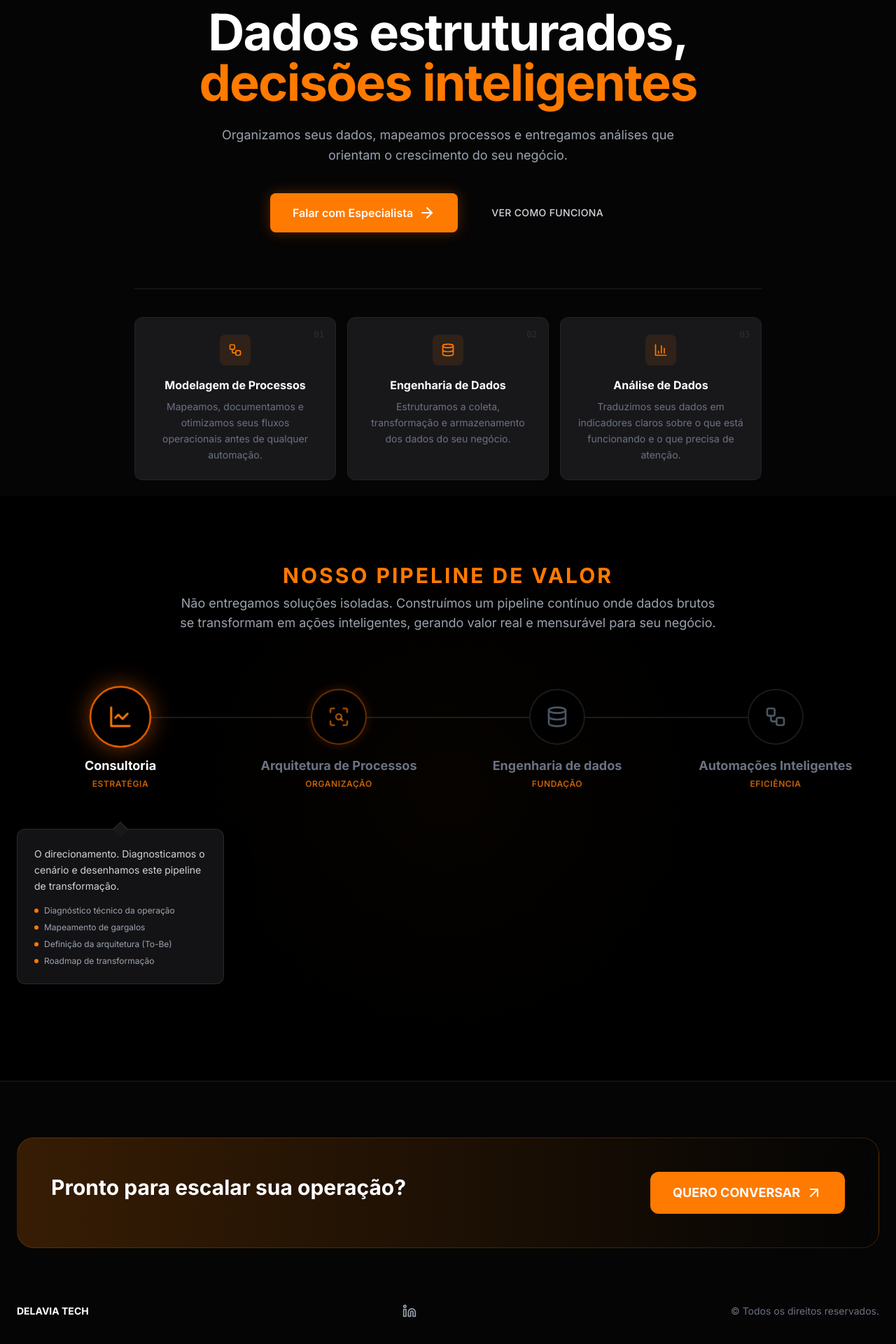
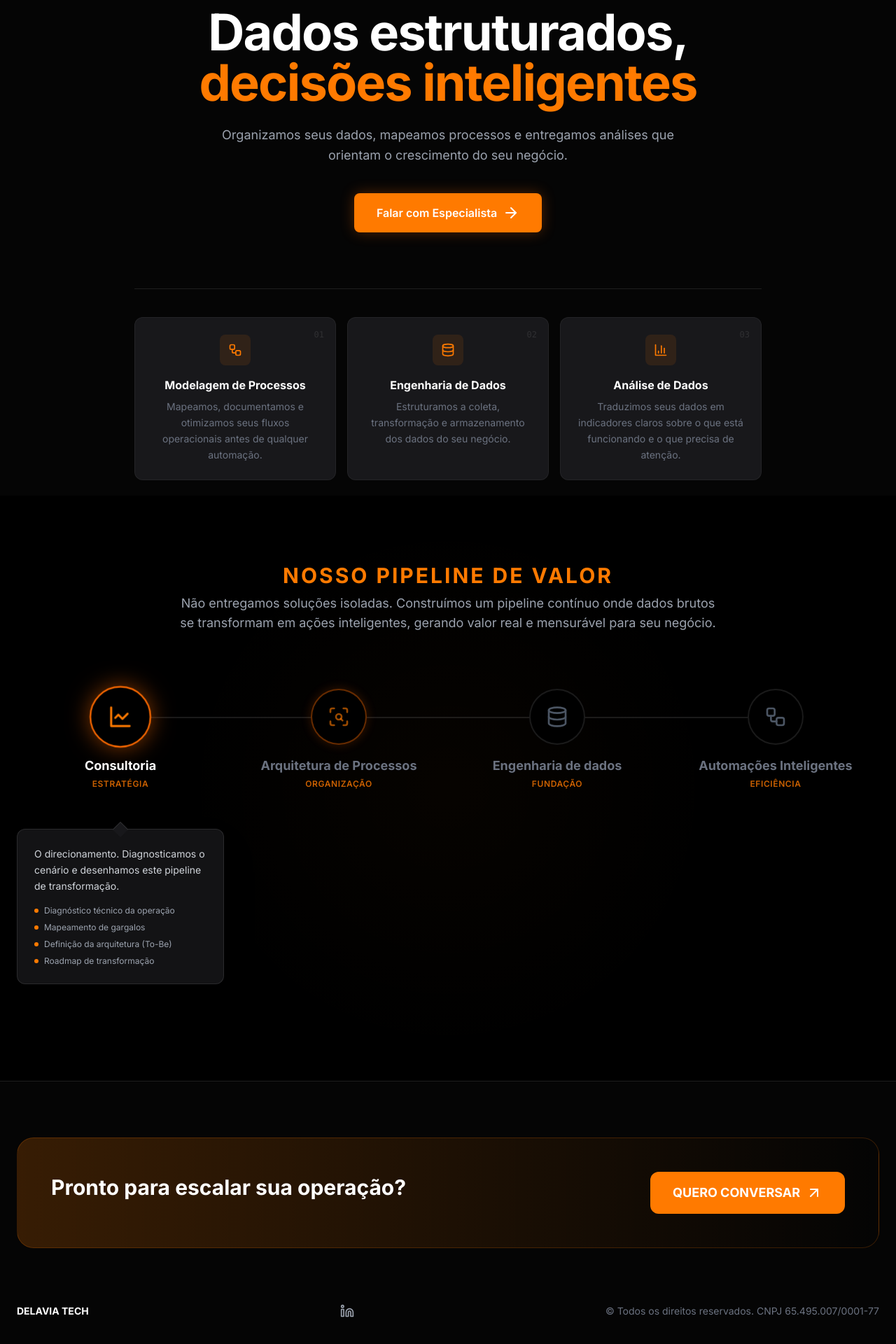
Before and after one commit to edshowsz/delavia-tech, a Next.js app: page /lp/consultoria-dados in a window 1280 px wide. Shown: the part 92-2012 px from the top of the page at 70% size. Built offline with nearby package versions, Linux system fonts and the light colour scheme.

Commit message:
fix: remove secondary CTA, add CNPJ to footer

```diff
--- a/components/Hero.tsx
+++ b/components/Hero.tsx
@@ -43,9 +43,7 @@ export default function Hero({ contactUrl }: HeroProps) {
             {hero.cta.primary}
             <ArrowRight className="group-hover:translate-x-1 transition-transform" />
           </a>
-          <a href="#solutions" className="px-8 py-4 rounded-lg font-medium text-gray-300 hover:text-white hover:bg-white/5 transition-all text-sm uppercase tracking-wide">
-            {hero.cta.secondary}
-          </a>
+
         </div>
 
         {/* Tech Stats */}
--- a/lib/content-data.ts
+++ b/lib/content-data.ts
@@ -210,7 +210,7 @@ export const PT_CONTENT = {
   footer: {
     visible: true,
     company: "Delavia Tech",
-    copyright: "© Todos os direitos reservados.",
+    copyright: "© Todos os direitos reservados. CNPJ 65.495.007/0001-77",
     social: {
       linkedin: "https://www.linkedin.com/company/delavia-tech/"
     }
```
